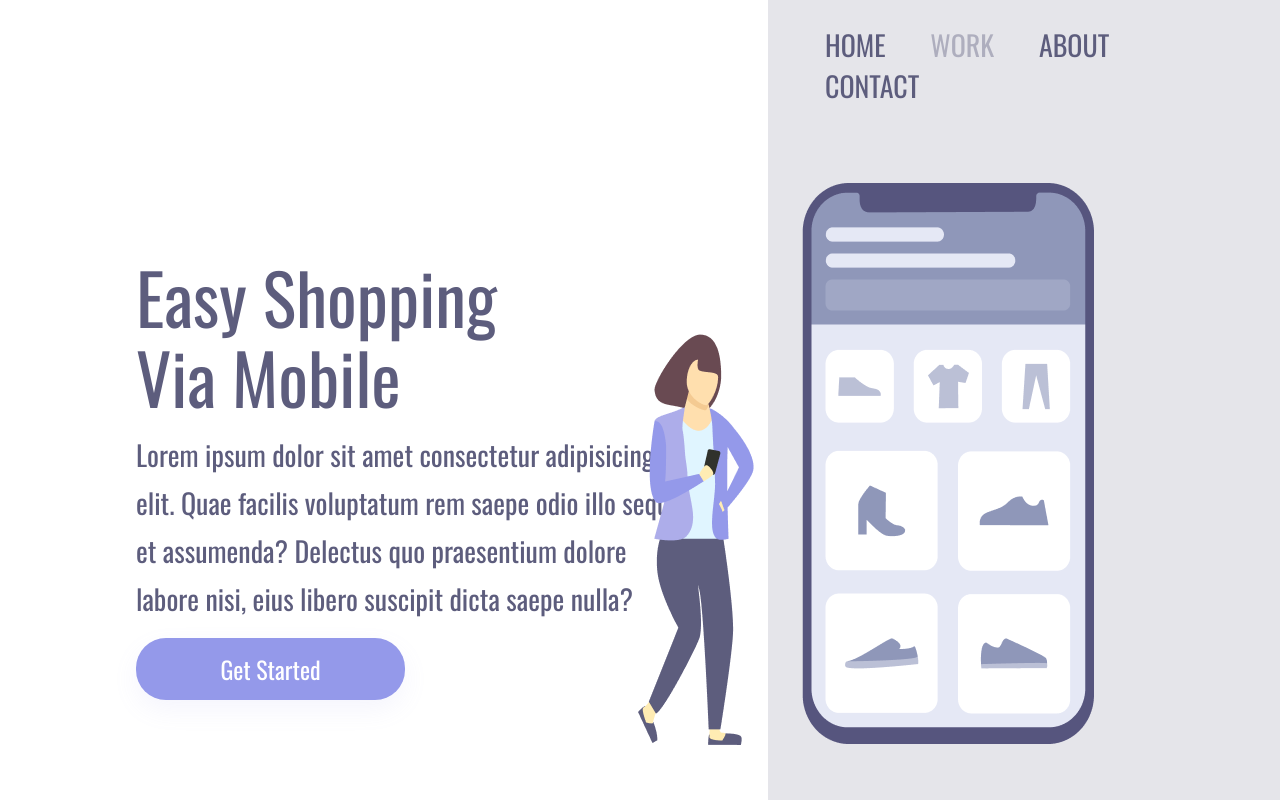
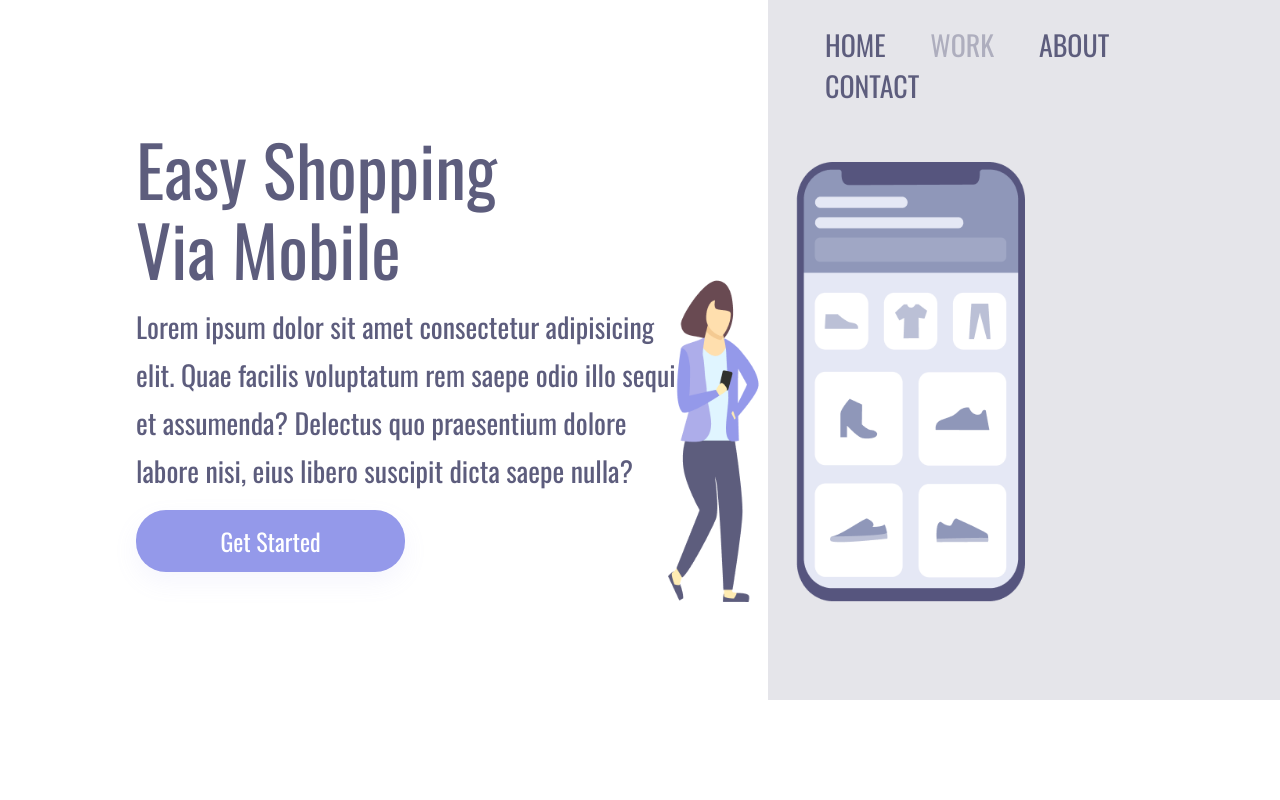
Before and after one commit to FelipeGuimaraes1/projeto-2-css, a plain HTML site: page index.html in a window 1280 px wide. Shown: the top 800 px of the page. Drawn offline with nearby package versions, Linux system fonts and the light colour scheme.

Commit message:
Alteração nas 2 sections e add novas imagens

```diff
--- a/styles.css
+++ b/styles.css
@@ -11,13 +11,13 @@
     display: inline-block;
     width: 60%;
     padding-left: 136px;
-    margin-top: 20%;
+    margin-top: 10%;
 }
 
 .container-right {
     display: inline-block;
     background-color: rgba(93, 93, 125, 0.16);
-    height: 961px;
+    height: 700px;
     width: 40%;
     position: absolute;
 }
@@ -25,7 +25,8 @@
 img {
     position: relative;
     top: 8%;
-    right: 130px;
+    right: 100px;
+    height: 440px;
 }
 
 h1 {
```
Also changed, not shown: assets/Desktop.png (added), assets/Mobile.png (added).
